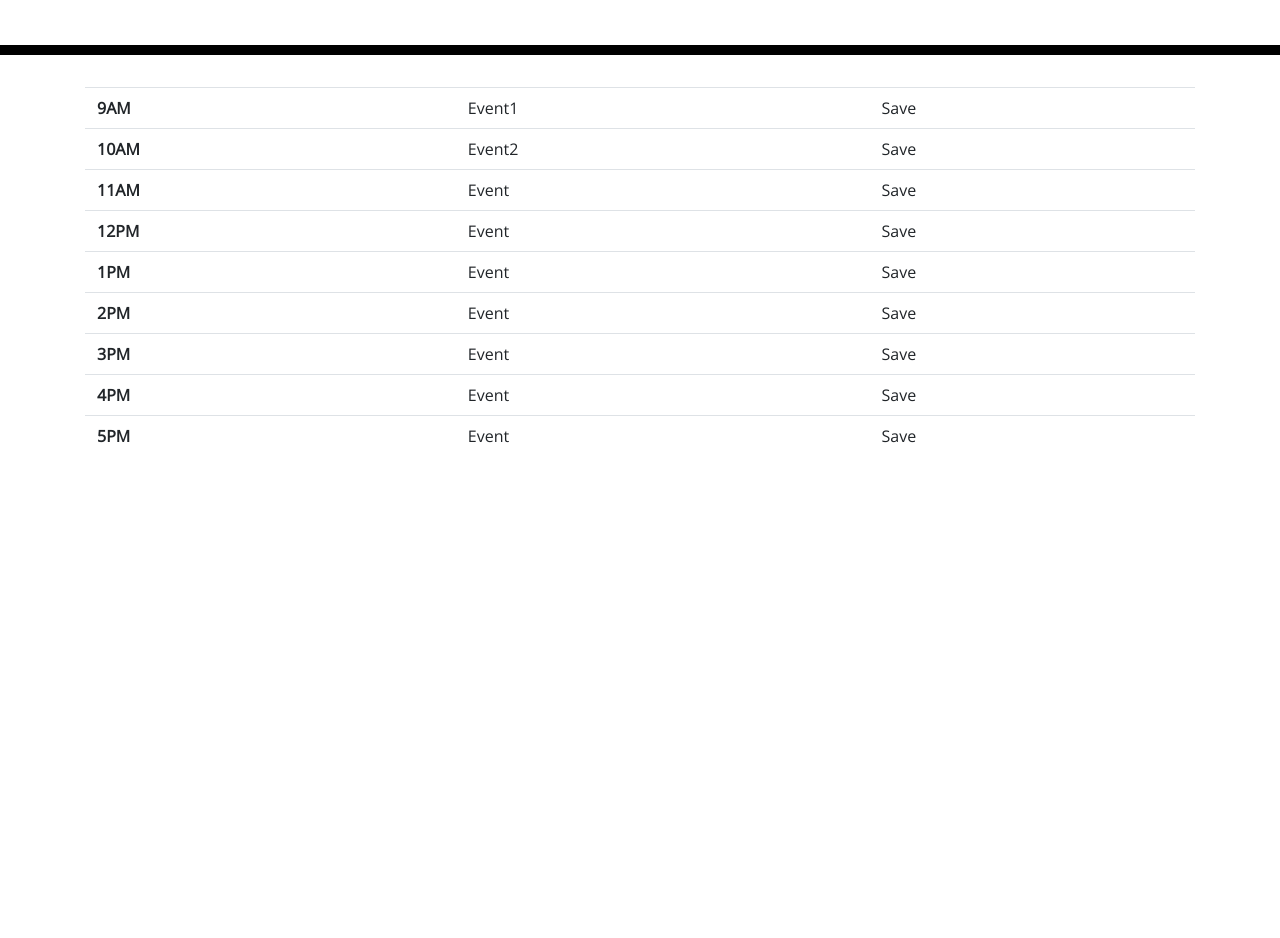
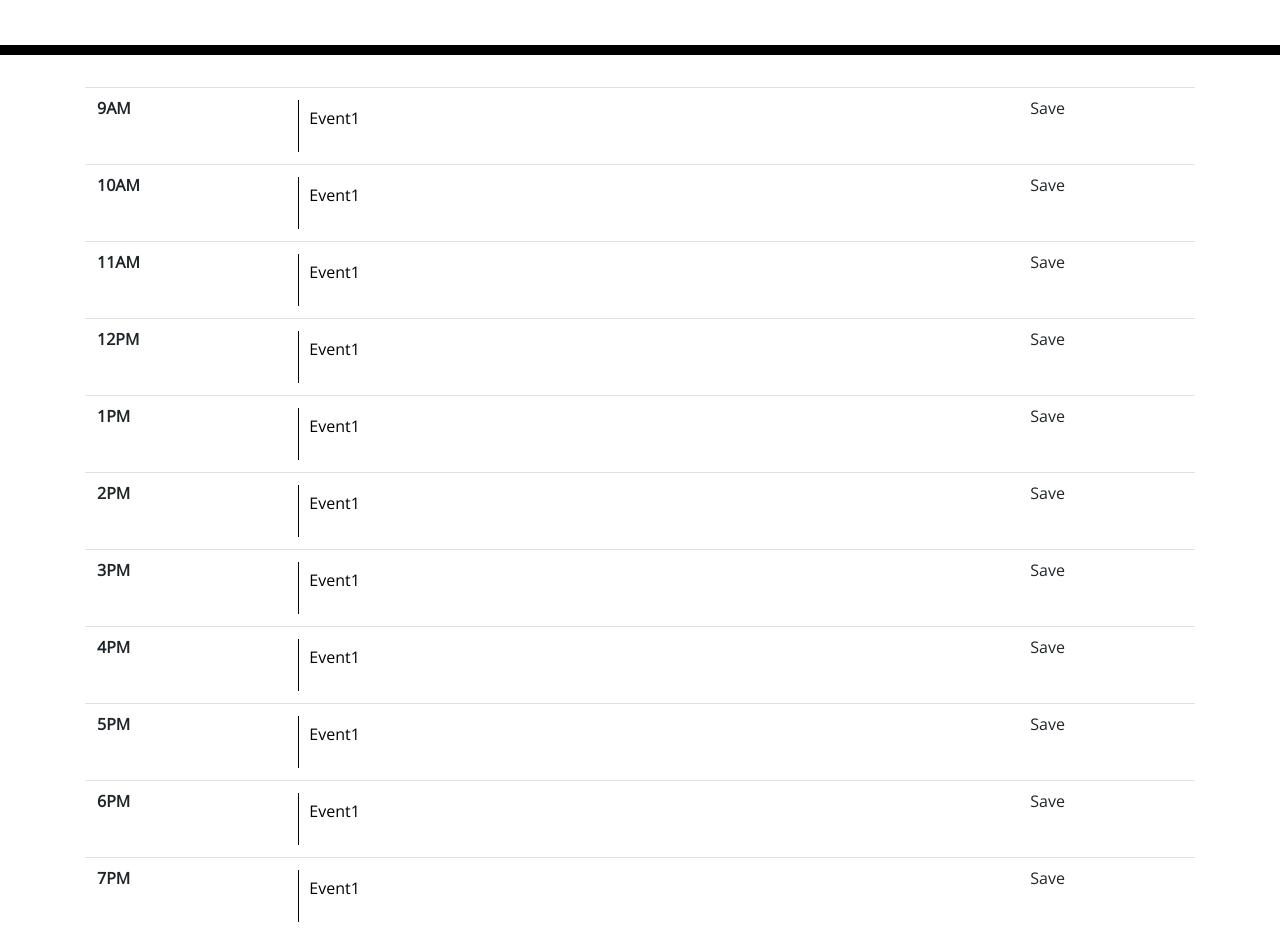
Before and after one commit to arerickson28/day-planner, a plain HTML site: page index.html in a window 1280 px wide. Shown: the part 260-1198 px from the top of the page. Before the commit the page ends 800 px from the top, so only its background shows below. Drawn offline with nearby package versions, Linux system fonts and the light colour scheme; a script that the page names is missing.

Commit message:
added textarea to event parts of table

```diff
--- a/Develop/style.css
+++ b/Develop/style.css
@@ -11,6 +11,7 @@ textarea {
   color: #000000;
   border-left: 1px solid black;
   padding: 10px;
+  flex-grow: 1 ;
 }
 
 .jumbotron {
@@ -69,3 +70,8 @@ textarea {
   font-size: 20px;
   transition: all 0.3s ease-in-out;
 }
+
+
+.event {
+  display: flex ;
+}
--- a/index.html
+++ b/index.html
@@ -31,13 +31,6 @@
     </header>
     <div class="container">
       <!-- Timeblocks go here -->
-      <!-- <table>
-        <tr class="row">
-          <td>Hour</td>
-          <td>Event</td>
-          <td>Save</td>
-      </tr>
-      </table> -->
       <table class="table">
         <!-- <thead>
           <tr>
@@ -50,47 +43,57 @@
         <tbody>
           <tr>
             <th value= 9 scope="row">9AM</th>
-            <td class="event">Event1</td>
+            <td class="event"><textarea>Event1</textarea></td>
             <td>Save</td>
           </tr>
           <tr>
             <th value=10 scope="row">10AM</th>
-            <td class="event">Event2</td>
+            <td class="event"><textarea>Event1</textarea></td>
             <td>Save</td>
           </tr>
           <tr>
             <th value=11 scope="row">11AM</th>
-            <td class="event">Event</td>
+            <td class="event"><textarea>Event1</textarea></td>
             <td>Save</td>
           </tr>
           <tr>
             <th value=12 scope="row">12PM</th>
-            <td class="event">Event</td>
+            <td class="event"><textarea>Event1</textarea></td>
             <td>Save</td>
           </tr>
           <tr>
             <th value=13 scope="row">1PM</th>
-            <td class="event">Event</td>
+            <td class="event"><textarea>Event1</textarea></td>
             <td>Save</td>
           </tr>
           <tr>
             <th value= 14 scope="row">2PM</th>
-            <td class="event">Event</td>
+            <td class="event"><textarea>Event1</textarea></td>
             <td>Save</td>
           </tr>
           <tr>
             <th value=15 scope="row">3PM</th>
-            <td class="event">Event</td>
+            <td class="event"><textarea>Event1</textarea></td>
             <td>Save</td>
           </tr>
           <tr>
             <th value=16 scope="row">4PM</th>
-            <td class="event">Event</td>
+            <td class="event"><textarea>Event1</textarea></td>
             <td>Save</td>
           </tr>
           <tr>
             <th value=17 scope="row">5PM</th>
-            <td class="event">Event</td>
+            <td class="event"><textarea>Event1</textarea></td>
+            <td>Save</td>
+          </tr>
+          <tr>
+            <th value=18 scope="row">6PM</th>
+            <td class="event"><textarea>Event1</textarea></td>
+            <td>Save</td>
+          </tr>
+          <tr>
+            <th value=19 scope="row">7PM</th>
+            <td class="event"><textarea>Event1</textarea></td>
             <td>Save</td>
           </tr>
         </tbody>
```
